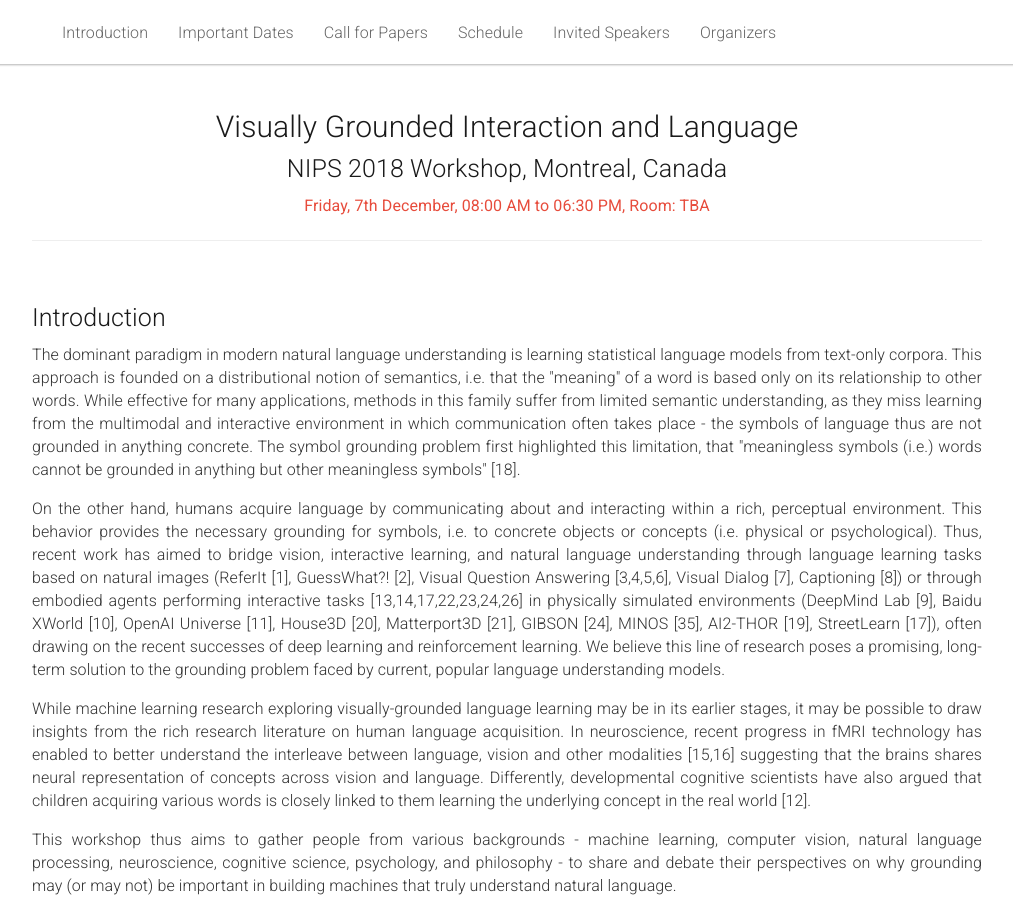
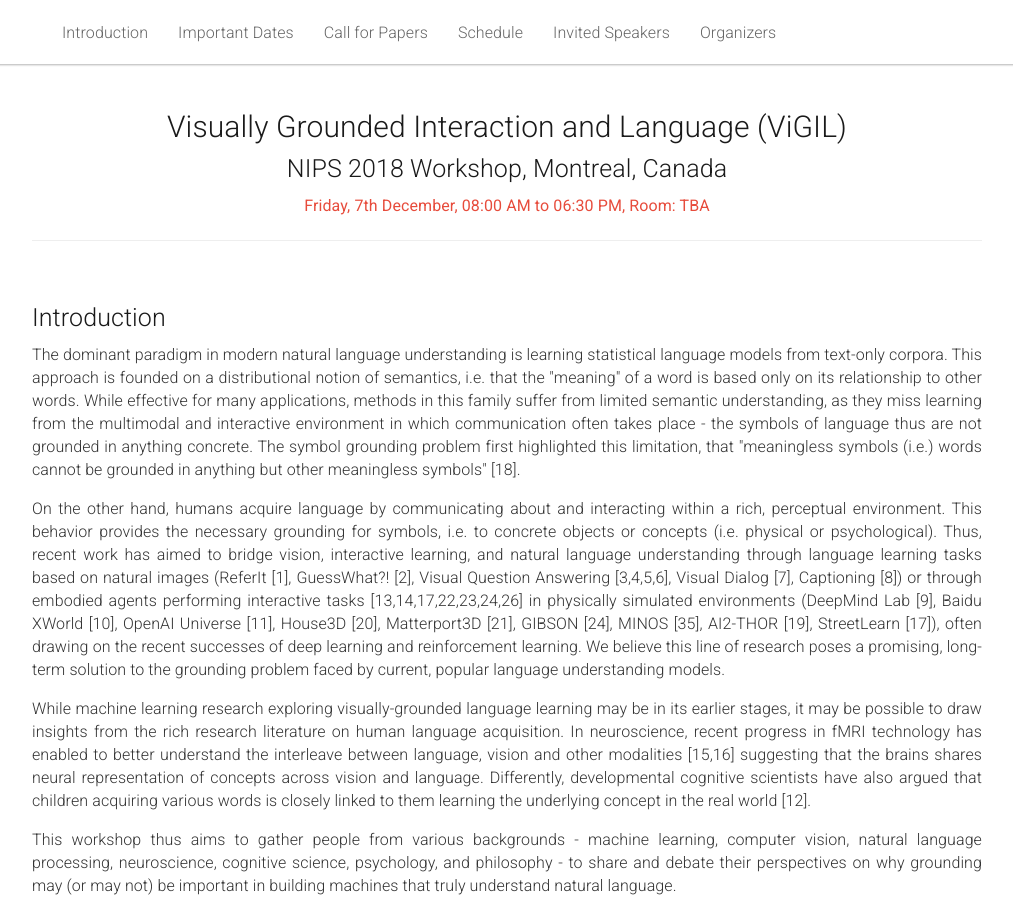
Before and after one commit to vigilworkshop/vigilworkshop.github.io, a Jekyll site: the page built from _pages/home.md, in a window 1280 px wide and 900 px high. Shown: the whole window, without its empty margins (133-1146 px from the left). Built offline with Jekyll 4.4.1, drawn with Linux system fonts in a browser that asks for light colours.

Commit message:
Add ViGIL to title

```diff
--- a/_pages/home.md
+++ b/_pages/home.md
@@ -1,7 +1,7 @@
 ---
 layout: project
-urltitle:  "Visually Grounded Interaction and Language"
-title: "Visually Grounded Interaction and Language"
+urltitle:  "Visually Grounded Interaction and Language (ViGIL)"
+title: "Visually Grounded Interaction and Language (ViGIL)"
 categories: nips, montreal, canada, workshop, computer vision, natural language, grounding, interaction, machine learning, vigil, 2018, nips18
 permalink: /
 <!-- favicon: /static/img/embodiedqa/favicon.png -->
@@ -13,7 +13,7 @@ acknowledgements: ""
 <br>
 <div class="row">
   <div class="col-xs-12">
-    <center><h1>Visually Grounded Interaction and Language</h1></center>
+    <center><h1>Visually Grounded Interaction and Language (ViGIL)</h1></center>
     <center><h2>NIPS 2018 Workshop, Montreal, Canada</h2></center>
     <center><span style="color:#e74c3c;font-weight:400;">
       Friday, 7th December, 08:00 AM to 06:30 PM,
```
